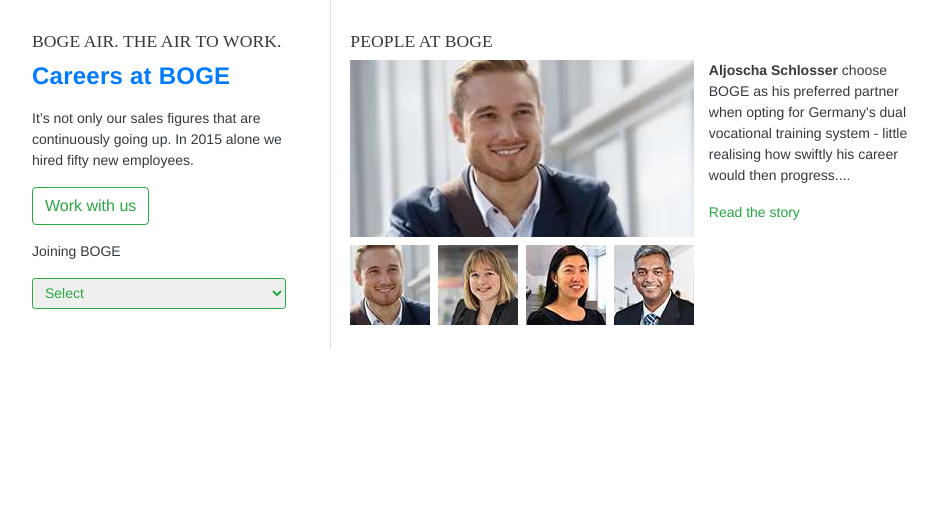
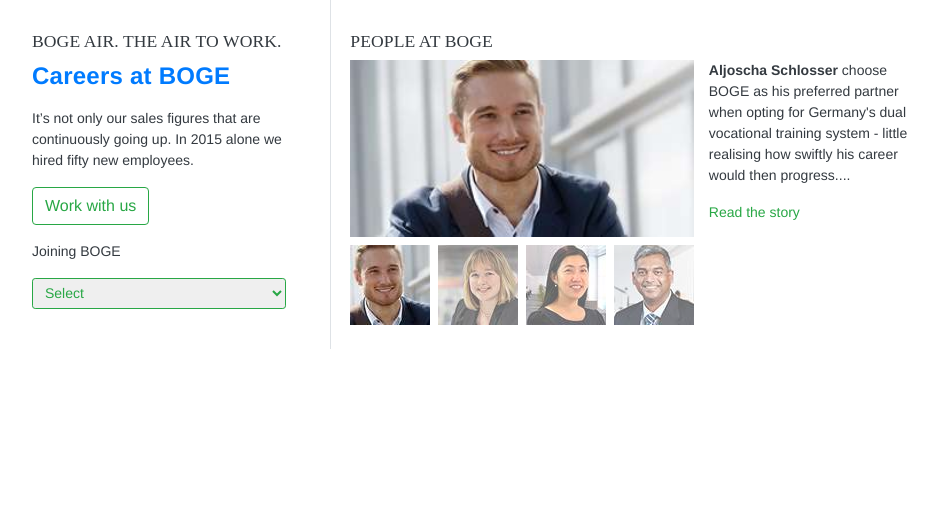
Before and after one commit to WebStyleProduction24/boge, a PHP site: page / in a window 1280 px wide. Shown: the part 2388-2912 px from the top of the page, without its empty margins (153-1091 px from the left). After the commit the page ends 2737 px from the top, so only its background shows below. Run offline with PHP 8.4, Linux system fonts and the light colour scheme; some libraries are stand-ins or nearby versions; some web fonts are replaced.

Commit message:
Update 2019/02/17 18:07
Доработано слайд-шоу

```diff
--- a/index.html
+++ b/index.html
@@ -500,10 +500,10 @@
 						<!-- Thumbnail images -->
 						<div class="row mt-2 col-7 mx-0 px-0">
 							<div class="row">
-								<img class="col float-left px-1 " src="images/show/1-small.jpg" onclick="currentSlide(1)">
-								<img class="col float-left px-1" src="images/show/2-small.jpg" onclick="currentSlide(2)">
-								<img class="col float-left px-1" src="images/show/3-small.jpg" onclick="currentSlide(3)">
-								<img class="col float-left px-1" src="images/show/4-small.jpg" onclick="currentSlide(4)">
+								<img class="dot col float-left px-1 cursor-pointer" src="images/show/1-small.jpg" onclick="currentSlide(1)">
+								<img class="dot col float-left px-1 cursor-pointer" src="images/show/2-small.jpg" onclick="currentSlide(2)">
+								<img class="dot col float-left px-1 cursor-pointer" src="images/show/3-small.jpg" onclick="currentSlide(3)">
+								<img class="dot col float-left px-1 cursor-pointer" src="images/show/4-small.jpg" onclick="currentSlide(4)">
 							</div>
 						</div>
 					</div>
@@ -513,15 +513,11 @@
 		<!-- Конец пятого блока -->
 
 	</main>
-
-
-	<div style="height: 300px;"></div>
-
 	<!-- Конец тела страницы-->
 
 	<!-- Подвал -->
-	<footer>
-		<div class="row">
+	<footer class="mt-5">
+		<div class="row footer-1">
 			<div class="container"></div>
 		</div>
 		<div class="row">
--- a/js/images-show.js
+++ b/js/images-show.js
@@ -1,12 +1,10 @@
 var slideIndex = 1;
 showSlides(slideIndex);
 
-// Next/previous controls
 function plusSlides(n) {
   showSlides(slideIndex += n);
 }
 
-// Thumbnail image controls
 function currentSlide(n) {
   showSlides(slideIndex = n);
 }
@@ -14,8 +12,7 @@ function currentSlide(n) {
 function showSlides(n) {
   var i;
   var slides = document.getElementsByClassName("mySlides");
-	var dots = document.getElementsByClassName("demo");
-	var captionText = document.getElementById("caption");
+  var dots = document.getElementsByClassName("dot");
   if (n > slides.length) {slideIndex = 1}
   if (n < 1) {slideIndex = slides.length}
   for (i = 0; i < slides.length; i++) {
@@ -26,5 +23,4 @@ function showSlides(n) {
   }
   slides[slideIndex-1].style.display = "block";
   dots[slideIndex-1].className += " active";
-			captionText.innerHTML = dots[slideIndex-1].alt;
 }
--- a/style.css
+++ b/style.css
@@ -43,16 +43,17 @@ h6 {
 	display: flex;
 	flex:1 0 auto;
 }
+.cursor-pointer {
+	cursor: pointer;
+}
 
 /*Навигация*/
 .navbar .nav-link.icon-int {
 	background: url(images/boge-int-pfeil-markiert.png) no-repeat 0 50%;
 }
-
 .navbar a {
 	font-size: .75rem;
 }
-
 .dropdown:hover > .dropdown-menu, .nav-link:hover > .tab-pane {
 	display: block;
 }
@@ -75,18 +76,15 @@ h6 {
 	font-size: 1.25em;
 	letter-spacing: .025em;
 }
-
 .navbar-2 .dropdown-toggle::after {
 	display: none;
 }
-
 .navbar-2 .dropdown-menu {
 	right: -8.5rem;
 	left: -2rem;
 	margin: 0;
 	padding: 0;
 }
-
 .navbar-2 .dropdown-menu li:nth-child(3n) {
 	border-right: none !important;
 }
@@ -108,7 +106,6 @@ h6 {
 .logo {
 	height: 60px;
 }
-
 .logo::before {
 	position: absolute;
 	bottom: -20px;
@@ -135,9 +132,6 @@ h6 {
 	background-size: 100%;
 }
 
-
-
-
 /*Слайдер*/
 .carousel img {
 	height: 355px;
@@ -161,7 +155,6 @@ h6 {
 	line-height: 44px;
 	max-width: 500px;
 }
-
 .slider-text a {
 	position: relative;
 	font-family: "Helvetica Neue LT W02_77 Bd Cn",Helvetica,Arial;
@@ -182,7 +175,6 @@ h6 {
 	top: -10px;
 	left: 0;
 }
-
 .slider-text a:hover:before {
 	background-position: -95px -157px;
 }
@@ -190,16 +182,13 @@ h6 {
 	height: 36px;
 }
 
-
 /*Уведомление о куках*/
 .alert {
 	opacity: .9;
 }
-
 .alert p {
 	font-size: .675rem
 }
-
 .alert-black h2 {
 	line-height: 1.4;
 }
@@ -222,31 +211,19 @@ h6 {
 	background-size: 19px 13px;
 }
 
-
-
-
-
-
+/*Слайд-шоу*/
 * {
 	box-sizing: border-box;
 }
-
-/* Position the image container (needed to position the left and right arrows) */
 .container {
 	position: relative;
 }
-
-/* Hide the images by default */
 .mySlides {
 	display: none;
 }
-
-/* Add a pointer when hovering over the thumbnail images */
 .cursor {
 	cursor: pointer;
 }
-
-/* Next & previous buttons */
 .prev,
 .next {
 	cursor: pointer;
@@ -262,20 +239,14 @@ h6 {
 	user-select: none;
 	-webkit-user-select: none;
 }
-
-/* Position the "next button" to the right */
 .next {
 	right: 0;
 	border-radius: 3px 0 0 3px;
 }
-
-/* On hover, add a black background color with a little bit see-through */
 .prev:hover,
 .next:hover {
 	background-color: rgba(0, 0, 0, 0.8);
 }
-
-/* Number text (1/3 etc) */
 .numbertext {
 	color: #f2f2f2;
 	font-size: 12px;
@@ -283,33 +254,25 @@ h6 {
 	position: absolute;
 	top: 0;
 }
-
-/* Container for image text */
 .caption-container {
 	text-align: center;
 	background-color: #222;
 	padding: 2px 16px;
 	color: white;
 }
-
 .row:after {
 	content: "";
 	display: table;
 	clear: both;
 }
-
-/* Six columns side by side */
 .column {
 	float: left;
 	width: 16.66%;
 }
-
-/* Add a transparency effect for thumnbail images */
-.demo {
+.dot {
 	opacity: 0.6;
 }
-
 .active,
-.demo:hover {
+.dot:hover {
 	opacity: 1;
 }
```
Lines whose indentation alone changed are shown as unchanged.
